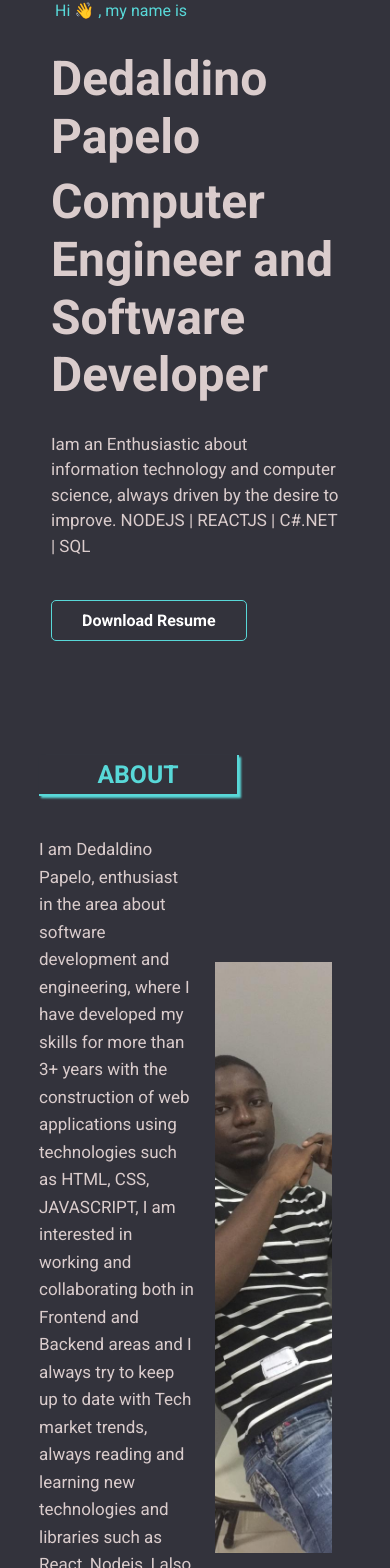
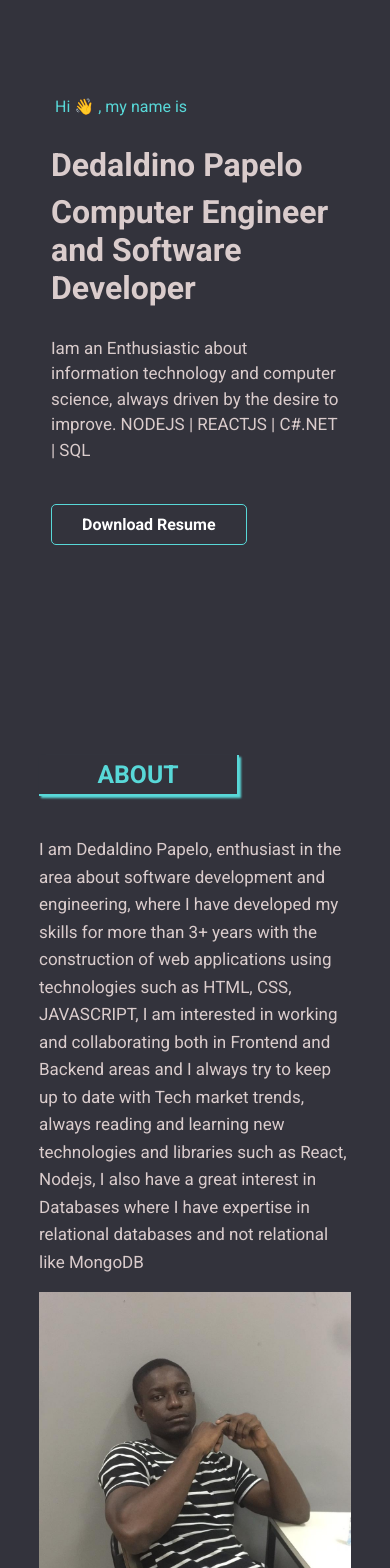
Before and after one commit to Dedaldino-Papelo/new-portfolio, a React (Create React App) app: page / in a window 390 px wide. Shown: the part 89-1657 px from the top of the page. Built offline with nearby package versions, Linux system fonts and the light colour scheme.

Commit message:
added Responsiveness with Media Queries

```diff
--- a/src/components/About/style.css
+++ b/src/components/About/style.css
@@ -2,11 +2,6 @@
     padding: 100px 0px;
     display: flex;
     flex-direction: column;
-}
-
-.about-content{
-    display: flex;
-
 }
 
 .about-content{
@@ -37,3 +32,39 @@
     font-size: 1.0625em;
     line-height: 27.5px;
 }
+
+@media only screen and (min-width: 768px) and (max-width: 959px) {
+
+
+}
+
+/*Responsivo - Smartphone*/
+@media only screen and (max-width: 767px) {
+    .about-content{
+        display: flex;
+        flex-direction: column;
+    }
+
+    .about-content .info{
+    width: 100%;
+}
+
+.about-content .left-image{
+    width: 100%;
+}
+
+.about-content .left-image img{
+    width: 100%;
+    height: 50vh;
+    object-fit: cover;
+ }
+}
+
+/*TABLET*/
+@media only screen and (min-width: 767px) and (max-width: 1366px) {
+    .about-content .left-image img{
+        width: 100%;
+        height: 50vh;
+        object-fit: cover;
+    }
+}
--- a/src/components/Contact/style.css
+++ b/src/components/Contact/style.css
@@ -89,5 +89,12 @@ button {
     .contact form {
         width: 100%;
     }
+}
+
+@media only screen and (max-width: 767px) {
+    .contact {
+        padding: 70px 0px;
+        color: #8f8f8f;
+    }
 
 }
--- a/src/components/Home/style.css
+++ b/src/components/Home/style.css
@@ -39,3 +39,17 @@
 .resume a:hover {
     background-color:#2f6b6b
 }
+
+/*Responsivo - Tablet*/
+
+@media only screen and (min-width: 768px) and (max-width: 959px) {
+
+
+}
+
+/*Responsivo - Smartphone*/
+@media only screen and (max-width: 767px) {
+    .Home h2,h3{
+        font-size: 2em;
+    }
+}
--- a/src/components/Skills/style.css
+++ b/src/components/Skills/style.css
@@ -38,3 +38,23 @@
         text-transform: uppercase;
         margin-bottom: 5px;
     }
+
+    @media only screen and (min-width: 768px) and (max-width: 959px) {
+
+
+    }
+
+    /*Responsivo - Smartphone*/
+    @media only screen and (max-width: 767px) {
+        .Skills{
+            padding: 0 0px;
+        }
+
+        ul{
+            padding: 0;
+        }
+
+        .box-stack h3{
+           text-align: center;
+        }
+    }
--- a/src/components/projects/style.css
+++ b/src/components/projects/style.css
@@ -67,3 +67,20 @@
 .grid:hover .url {
   opacity: 1;
 }
+
+@media only screen and (min-width: 768px) and (max-width: 959px) {
+
+
+}
+
+/*Responsivo - Smartphone*/
+@media only screen and (max-width: 767px) {
+   .url{
+    opacity: 1;
+   }
+   .url a{
+    padding: 8px 8px;
+    font-size: 0.999em;
+}
+
+}
```
